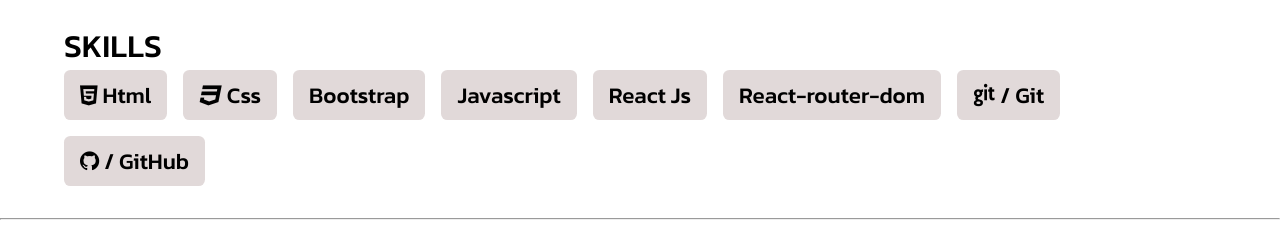
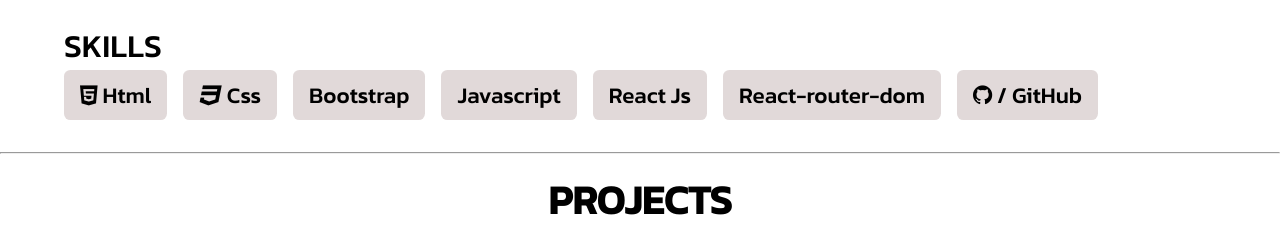
Before and after one commit to san-13-cod/Portfolio, a plain HTML site: page index.html in a window 1280 px wide. Shown: the part 1160-1393 px from the top of the page. Drawn offline with nearby package versions, Linux system fonts and the light colour scheme.

Commit message:
Update index.html

```diff
--- a/index.html
+++ b/index.html
@@ -61,7 +61,6 @@
             <button class="skill">Javascript</button>
             <button class="skill">React Js</button>
             <button class="skill">React-router-dom</button>
-            <button class="skill"><i class="fa fa-git"></i> / Git</button>
             <button class="skill">
               <i class="fa fa-brands fa-github"></i> / GitHub
             </button>
```
